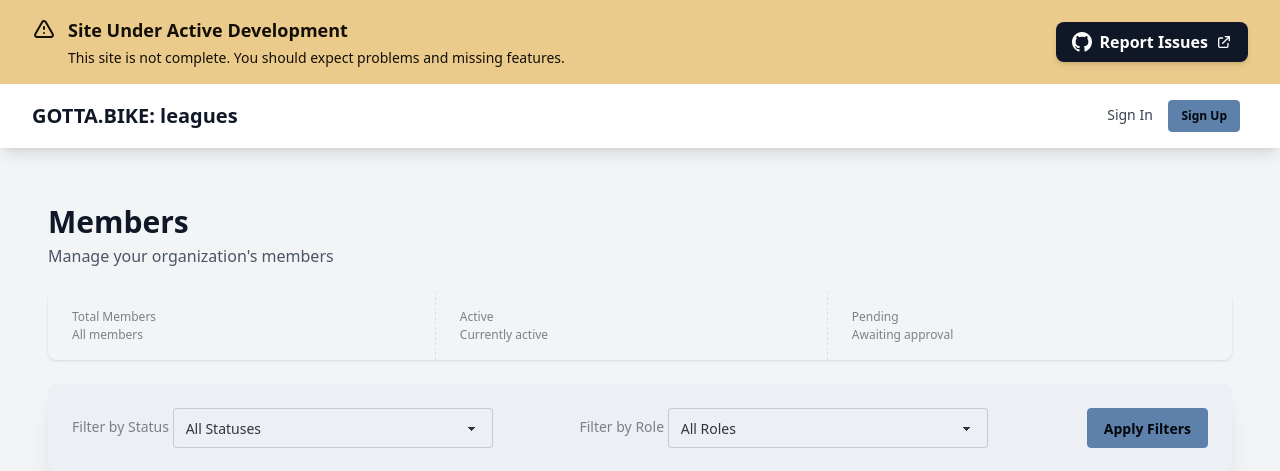
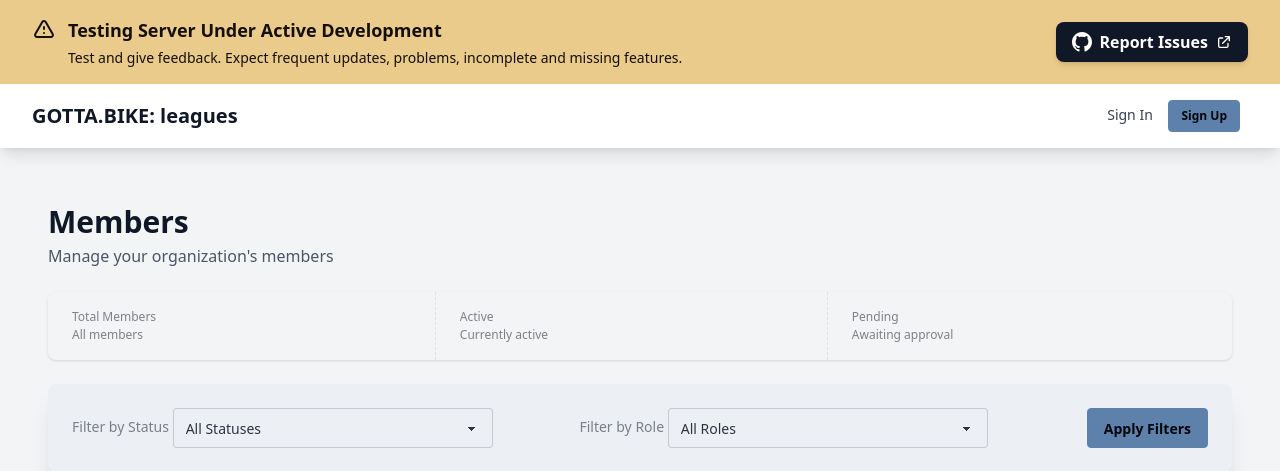
Before and after one commit to vincentdavis/league_gotta_bike, a Django app: template apps/membership/templates/membership/member_list.html in a window 1280 px wide. Shown: the top 471 px of the page. Run offline with Django 5.2, Linux system fonts and the light colour scheme; the template is opened without the code that fills it, so the values that code supplies are empty; style sheets or scripts are compiled from the project's sources.

Commit message:
Change warning message for dev server.

```diff
--- a/apps/organizations/templates/organizations/base.html
+++ b/apps/organizations/templates/organizations/base.html
@@ -36,8 +36,8 @@
                         <path stroke-linecap="round" stroke-linejoin="round" stroke-width="2" d="M12 9v2m0 4h.01m-6.938 4h13.856c1.54 0 2.502-1.667 1.732-3L13.732 4c-.77-1.333-2.694-1.333-3.464 0L3.34 16c-.77 1.333.192 3 1.732 3z" />
                     </svg>
                     <div>
-                        <p class="font-bold text-lg">Site Under Active Development</p>
-                        <p class="text-sm mt-1">This site is not complete. You should expect problems and missing features.</p>
+                        <p class="font-bold text-lg">Testing Server Under Active Development</p>
+                        <p class="text-sm mt-1">Test and give feedback. Expect frequent updates, problems, incomplete and missing features.</p>
                     </div>
                 </div>
                 <a href="https://github.com/vincentdavis/league_gotta_bike/issues"
```
